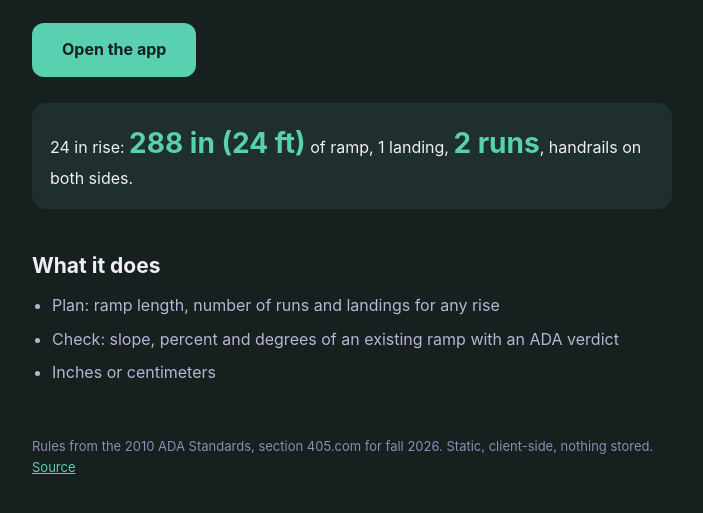
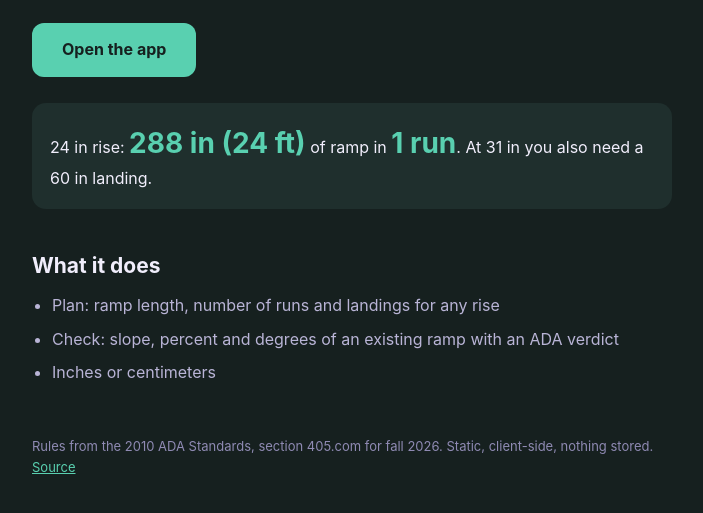
Before and after one commit to iLanis-agent/rampright, a plain HTML site: page index.html in a window 1280 px wide. Shown: the part 195-708 px from the top of the page, without its empty margins (288-991 px from the left). Drawn offline with Linux system fonts and the light colour scheme.

Commit message:
Fix landing page example

```diff
--- a/index.html
+++ b/index.html
@@ -22,7 +22,7 @@
   <div class="logo">Ramp<span>Right</span></div>
   <div class="tag">A 2 ft step needs a 24 ft ramp. Most people guess far less. Get the real length, landings and handrail rules.</div>
   <a class="cta" href="app.html">Open the app</a>
-  <div class="demo">24 in rise: <b>288 in (24 ft)</b> of ramp, 1 landing, <b>2 runs</b>, handrails on both sides.</div>
+  <div class="demo">24 in rise: <b>288 in (24 ft)</b> of ramp in <b>1 run</b>. At 31 in you also need a 60 in landing.</div>
   <h2>What it does</h2>
   <ul><li>Plan: ramp length, number of runs and landings for any rise</li><li>Check: slope, percent and degrees of an existing ramp with an ADA verdict</li><li>Inches or centimeters</li></ul>
   <footer>Rules from the 2010 ADA Standards, section 405.com for fall 2026. Static, client-side, nothing stored. <a href="https://github.com/iLanis-agent/rampright">Source</a></footer>
```
